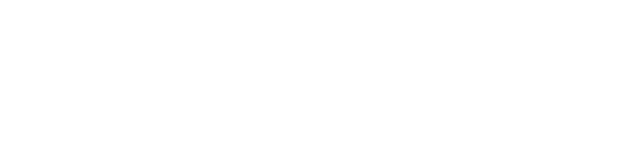
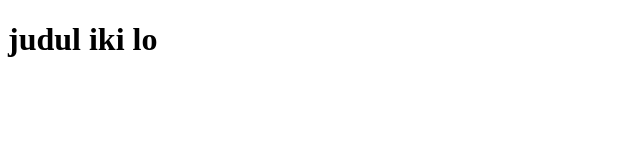
Before and after one commit to Warmax-L/git-tugas, a plain HTML site: page index.html in a window 1280 px wide. Shown: the whole page, without its empty margins (0-640 px from the left). Drawn offline with Linux system fonts and the light colour scheme.

Commit message:
perubahan keduan di main

```diff
--- a/index.html
+++ b/index.html
@@ -6,5 +6,7 @@
     <meta name="viewport" content="width=device-width, initial-scale=1.0" />
     <title>Document</title>
   </head>
-  <body></body>
+  <body>
+    <h1>judul iki lo</h1>
+  </body>
 </html>
```
